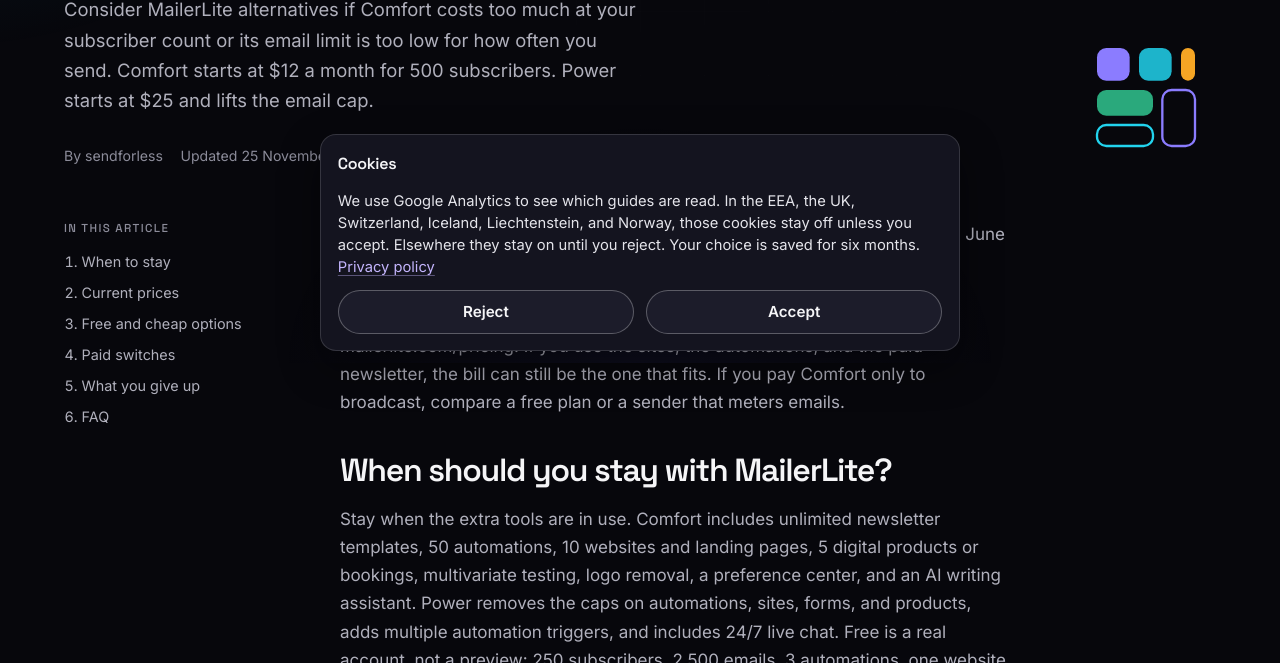
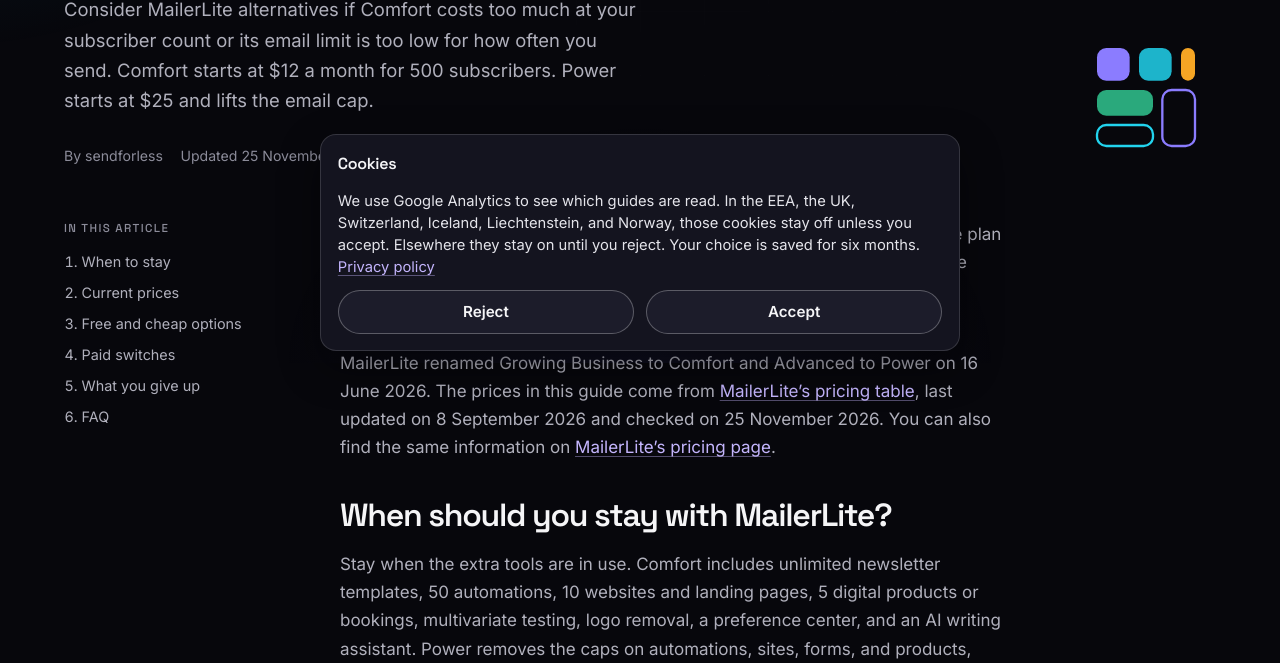
Before and after one commit to Sortino-IO/sendforless, an Astro site: page /alternatives/mailerlite in a window 1280 px wide. Shown: the part 437-1100 px from the top of the page. Built offline with nearby package versions, Linux system fonts and the light colour scheme; Astro itself is replaced by a stand-in of ours.

Commit message:
Clarify the MailerLite alternatives introduction

```diff
--- a/src/pages/alternatives/mailerlite.mdx
+++ b/src/pages/alternatives/mailerlite.mdx
@@ -43,7 +43,9 @@ faqs:
 import { mailcheapHref } from "../../lib/site";
 import CostChart from "../../components/CostChart.astro";
 
-MailerLite alternatives in 2026 begin with a rename, not a new product. On 16 June 2026 Growing Business became Comfort and Advanced became Power. The pricing file at mailerlite.com/pricing.md, last updated 8 September 2026 and checked on 25 November 2026, is the table. HTML of the same page is at mailerlite.com/pricing. If you use the sites, the automations, and the paid newsletter, the bill can still be the one that fits. If you pay Comfort only to broadcast, compare a free plan or a sender that meters emails.
+If you use MailerLite mainly to send newsletters, compare Comfort with a free plan or a service that charges based on how many emails you send. If you also use MailerLite to build websites, automate emails, and run a paid newsletter, your current plan may still be a good fit.
+
+MailerLite renamed Growing Business to Comfort and Advanced to Power on 16 June 2026. The prices in this guide come from [MailerLite’s pricing table](https://www.mailerlite.com/pricing.md), last updated on 8 September 2026 and checked on 25 November 2026. You can also find the same information on [MailerLite’s pricing page](https://www.mailerlite.com/pricing).
 
 ## When should you stay with MailerLite?
 
```
